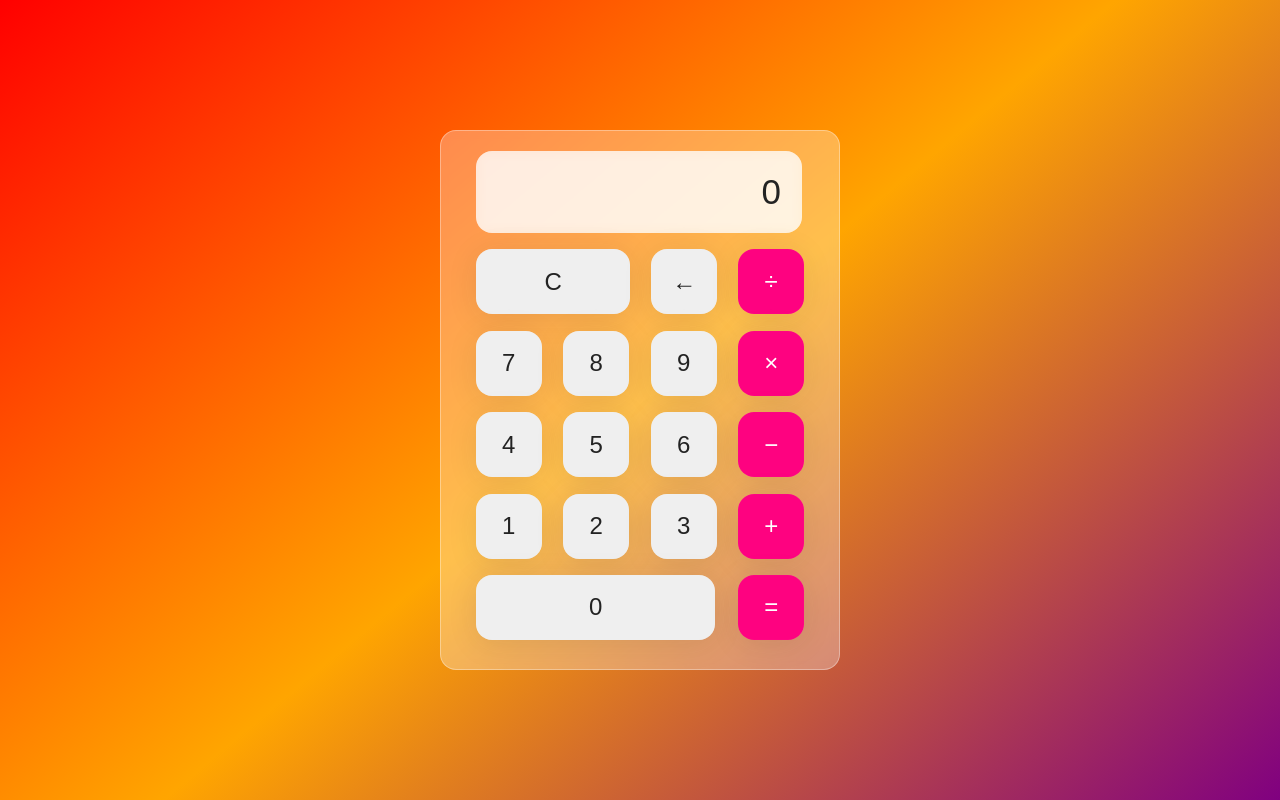
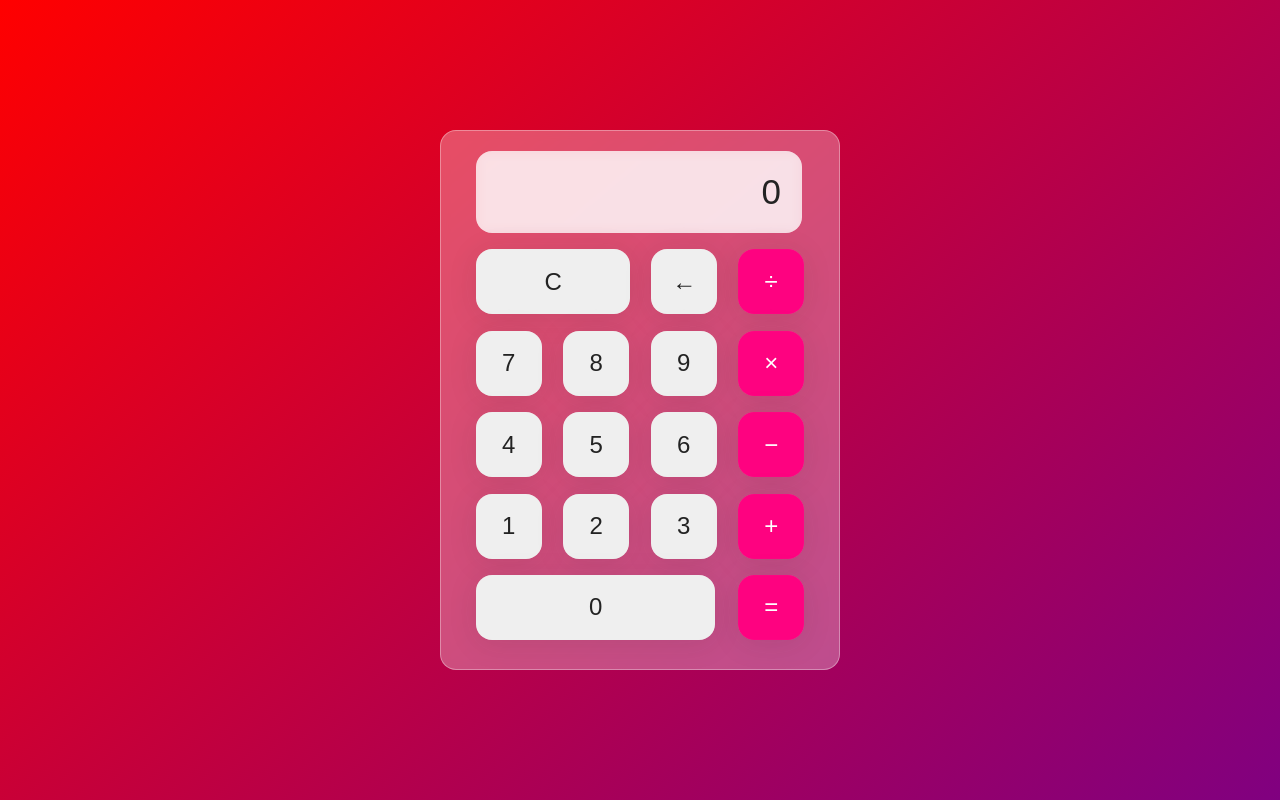
Before and after one commit to ZackHoney/Calculator-App, a plain HTML site: page index.html in a window 1280 px wide. Drawn offline with Linux system fonts and the light colour scheme.

Commit message:
changed background color

```diff
--- a/style.css
+++ b/style.css
@@ -13,7 +13,7 @@ html {
 
 body{
     align-items: center;
-    background: linear-gradient(320deg, purple, orange, red);
+    background: linear-gradient(320deg, purple, red);
     display: flex;
     font-family: 'Dosis', sans-serif;
     font-display: swap;
```
